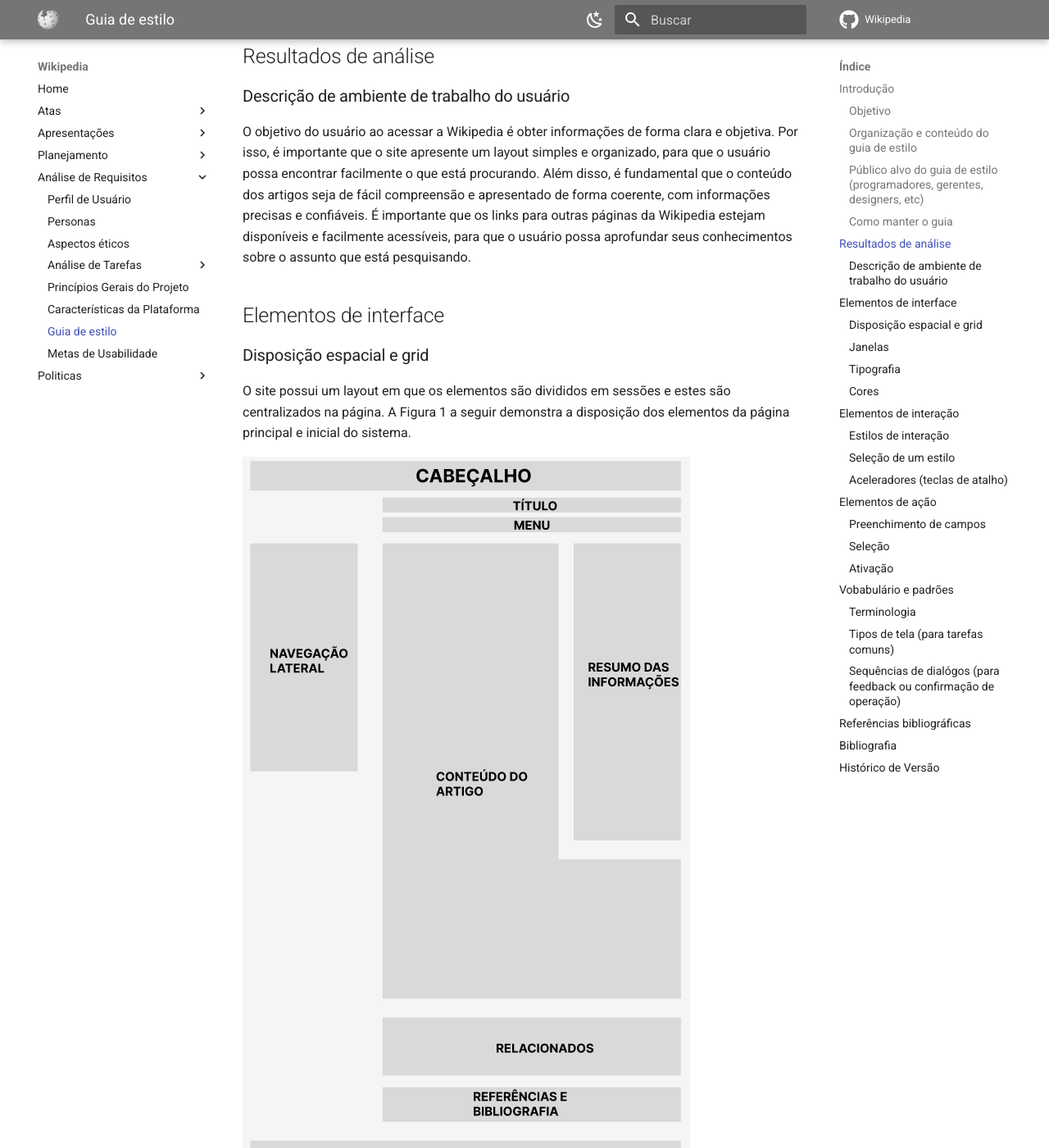
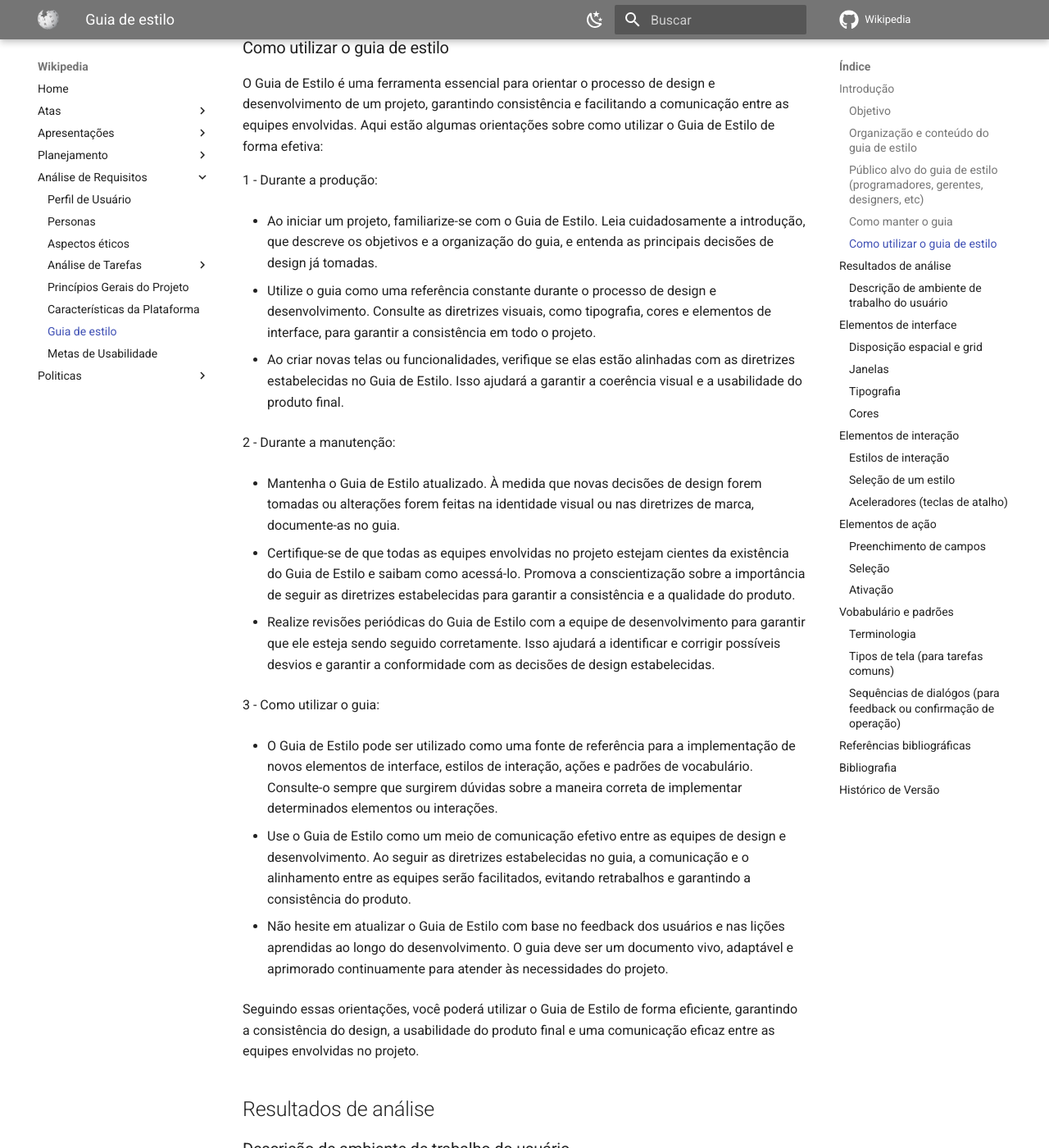
Before and after one commit to Interacao-Humano-Computador/2023.1-Wikipedia, an MkDocs documentation site: the page built from docs/analise-de-requisitos/guiaDeEstilo.md, in a window 1280 px wide and 1400 px high, scrolled down 2085 px. Shown: the whole window at 82% size. Built offline with MkDocs 1.6.1 and Material for MkDocs 9.7.7, drawn with Linux system fonts in a browser that asks for light colours; comment, search, counter and statistics services are not loaded.

Commit message:
Como utilizar o guia de estilo
Co-authored-by: Chaydson Ferreira <chaydson14@gmail.com>

```diff
--- a/docs/analise-de-requisitos/guiaDeEstilo.md
+++ b/docs/analise-de-requisitos/guiaDeEstilo.md
@@ -34,6 +34,36 @@ O público-alvo do Guia de Estilo são as equipes envolvidas no desenvolvimento
 ### Como manter o guia
 
 Para manter a eficácia do Guia de Estilo, é importante atualizá-lo regularmente com novas decisões de design e mudanças na identidade visual ou nas diretrizes de marca. A equipe de design deve garantir que todas as mudanças e atualizações sejam documentadas no Guia de Estilo e que as informações estejam sempre acessíveis e atualizadas. Além disso, é importante educar e conscientizar a equipe de desenvolvimento sobre o uso e a importância do Guia de Estilo, garantindo que ele seja seguido de forma consistente em todas as etapas do projeto. Ao manter o Guia de Estilo atualizado e fazer com que a equipe de desenvolvimento o siga adequadamente, é possível garantir a consistência do design e da identidade visual do produto, melhorar a eficácia da equipe e a satisfação do cliente.
+
+### Como utilizar o guia de estilo
+
+O Guia de Estilo é uma ferramenta essencial para orientar o processo de design e desenvolvimento de um projeto, garantindo consistência e facilitando a comunicação entre as equipes envolvidas. Aqui estão algumas orientações sobre como utilizar o Guia de Estilo de forma efetiva:
+
+1 - Durante a produção:
+
+- Ao iniciar um projeto, familiarize-se com o Guia de Estilo. Leia cuidadosamente a introdução, que descreve os objetivos e a organização do guia, e entenda as principais decisões de design já tomadas.
+
+- Utilize o guia como uma referência constante durante o processo de design e desenvolvimento. Consulte as diretrizes visuais, como tipografia, cores e elementos de interface, para garantir a consistência em todo o projeto.
+
+- Ao criar novas telas ou funcionalidades, verifique se elas estão alinhadas com as diretrizes estabelecidas no Guia de Estilo. Isso ajudará a garantir a coerência visual e a usabilidade do produto final.
+
+2 - Durante a manutenção:
+
+- Mantenha o Guia de Estilo atualizado. À medida que novas decisões de design forem tomadas ou alterações forem feitas na identidade visual ou nas diretrizes de marca, documente-as no guia.
+
+- Certifique-se de que todas as equipes envolvidas no projeto estejam cientes da existência do Guia de Estilo e saibam como acessá-lo. Promova a conscientização sobre a importância de seguir as diretrizes estabelecidas para garantir a consistência e a qualidade do produto.
+
+- Realize revisões periódicas do Guia de Estilo com a equipe de desenvolvimento para garantir que ele esteja sendo seguido corretamente. Isso ajudará a identificar e corrigir possíveis desvios e garantir a conformidade com as decisões de design estabelecidas.
+
+3 - Como utilizar o guia:
+
+- O Guia de Estilo pode ser utilizado como uma fonte de referência para a implementação de novos elementos de interface, estilos de interação, ações e padrões de vocabulário. Consulte-o sempre que surgirem dúvidas sobre a maneira correta de implementar determinados elementos ou interações.
+
+- Use o Guia de Estilo como um meio de comunicação efetivo entre as equipes de design e desenvolvimento. Ao seguir as diretrizes estabelecidas no guia, a comunicação e o alinhamento entre as equipes serão facilitados, evitando retrabalhos e garantindo a consistência do produto.
+
+- Não hesite em atualizar o Guia de Estilo com base no feedback dos usuários e nas lições aprendidas ao longo do desenvolvimento. O guia deve ser um documento vivo, adaptável e aprimorado continuamente para atender às necessidades do projeto.
+
+Seguindo essas orientações, você poderá utilizar o Guia de Estilo de forma eficiente, garantindo a consistência do design, a usabilidade do produto final e uma comunicação eficaz entre as equipes envolvidas no projeto.
 
 ## Resultados de análise
 
```
